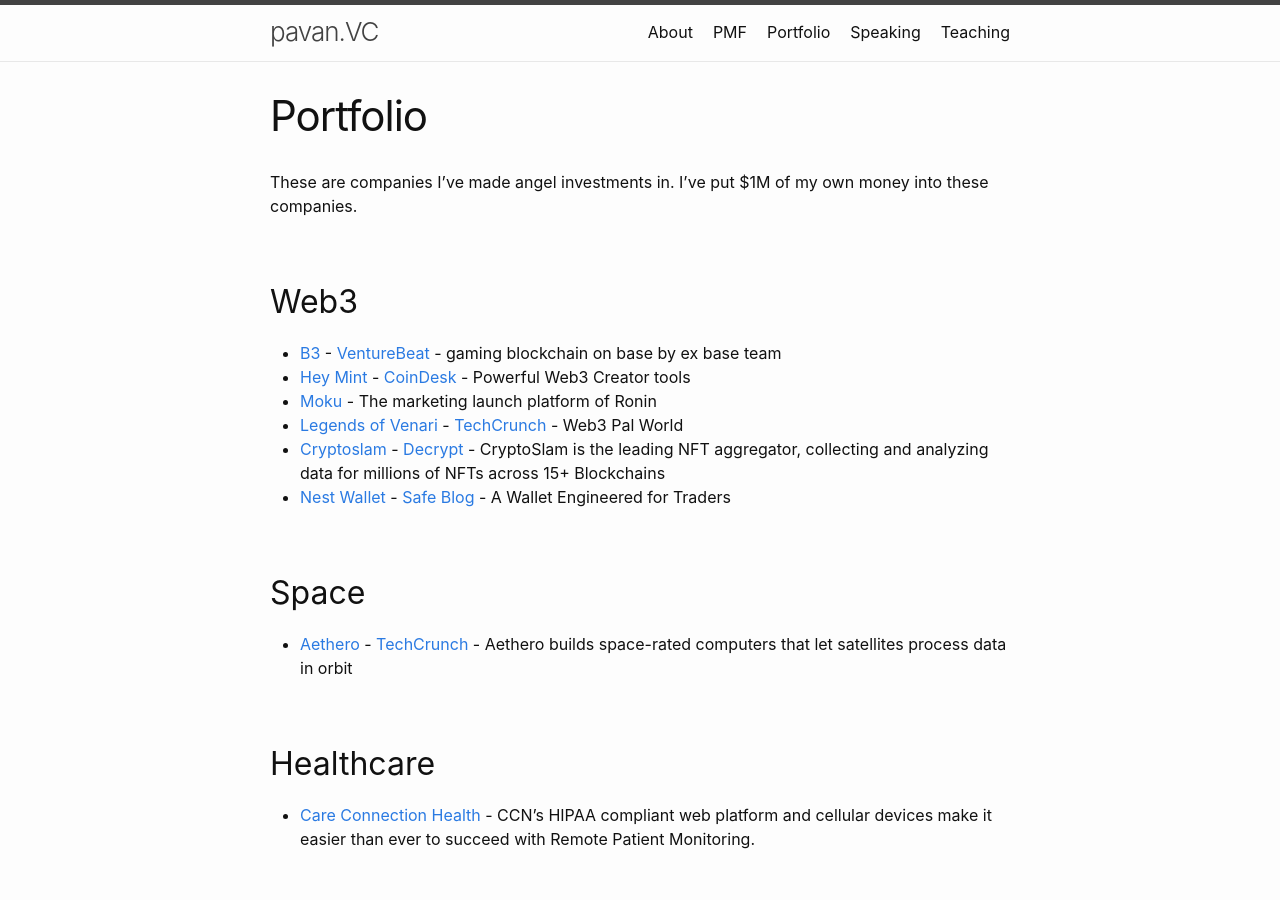
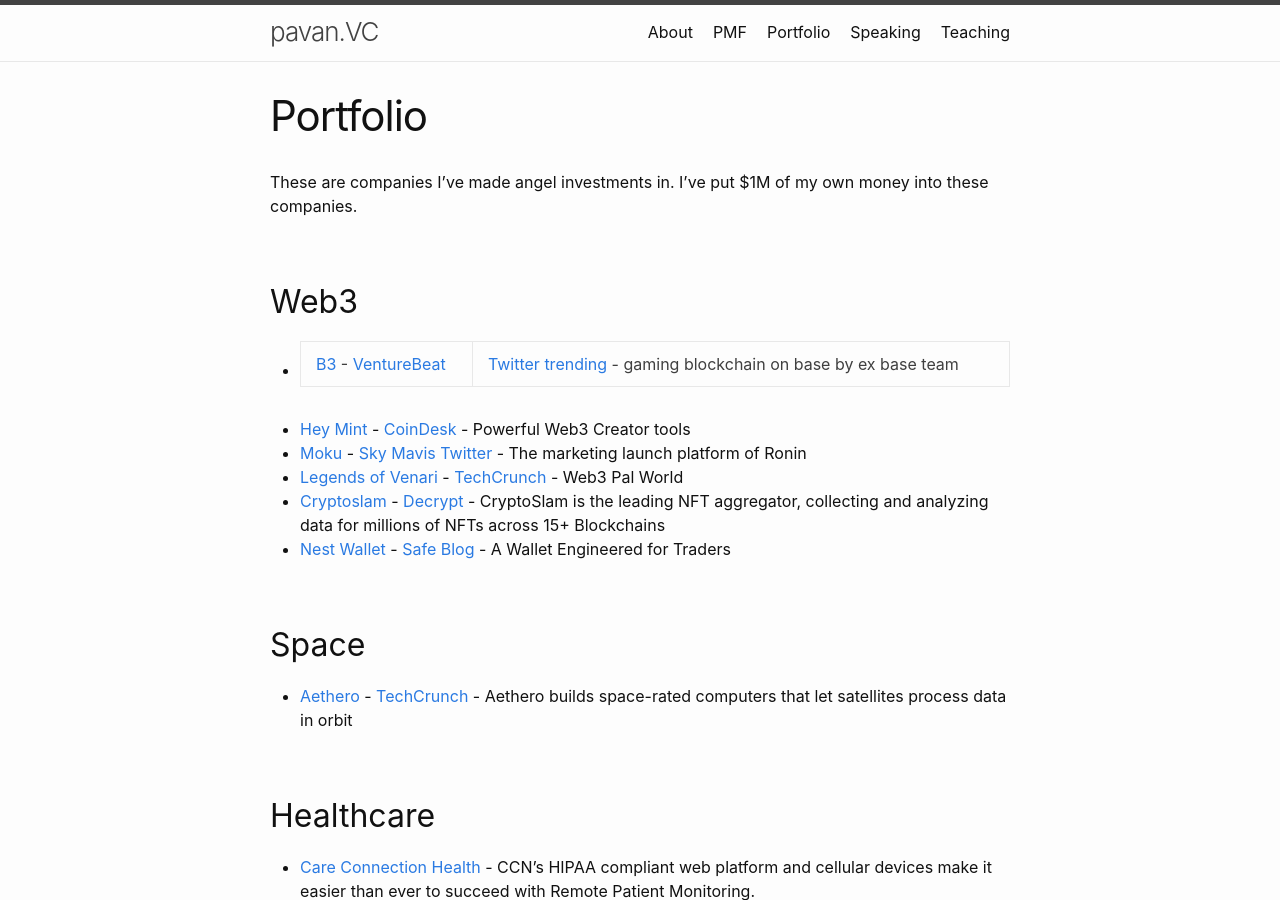
Before and after one commit to katpavan/katpavan.github.io, a Jekyll site: the page built from portfolio.md, in a window 1280 px wide and 900 px high. Built offline with Jekyll 4.4.1, drawn with Linux system fonts in a browser that asks for light colours.

Commit message:
Update portfolio.md

```diff
--- a/portfolio.md
+++ b/portfolio.md
@@ -8,9 +8,9 @@
 
 ## Web3
 
-- [B3](https://x.com/b3dotfun/) - [VentureBeat](https://venturebeat.com/games/npc-labs-raises-18m-to-bring-mainstream-games-to-web3/) - gaming blockchain on base by ex base team
+- [B3](https://x.com/b3dotfun/) - [VentureBeat](https://venturebeat.com/games/npc-labs-raises-18m-to-bring-mainstream-games-to-web3/) | [Twitter trending](https://x.com/i/trending/1815454338413982133) - gaming blockchain on base by ex base team
 - [Hey Mint](https://www.heymint.xyz/) - [CoinDesk](https://www.coindesk.com/web3/2023/05/15/web3-education-leaders-team-up-to-roll-out-beginner-nft-platform-heymint/) - Powerful Web3 Creator tools
-- [Moku](https://x.com/Moku_HQ/status/1805407187482640642) - The marketing launch platform of Ronin
+- [Moku](https://x.com/Moku_HQ/status/1805407187482640642) - [Sky Mavis Twitter](https://x.com/SkyMavisHQ/status/1813199943374356814) - The marketing launch platform of Ronin
 - [Legends of Venari](https://legendsofvenari.com/) - [TechCrunch](https://techcrunch.com/2022/11/09/say-hello-to-the-newest-crypto-startups-from-web3-accelerator-alliance-daos-demo-day/) - Web3 Pal World
 - [Cryptoslam](https://cryptoslam.io/) - [Decrypt](https://decrypt.co/211547/solana-nft-sales-skyrocket-ethereum-monthly-volume) - CryptoSlam is the leading NFT aggregator, collecting and analyzing data for millions of NFTs across 15+ Blockchains
 - [Nest Wallet](https://nestwallet.xyz/) - [Safe Blog](https://safe.global/blog/safe-case-2-digital-ownership-in-your-pocket) - A Wallet Engineered for Traders
```
